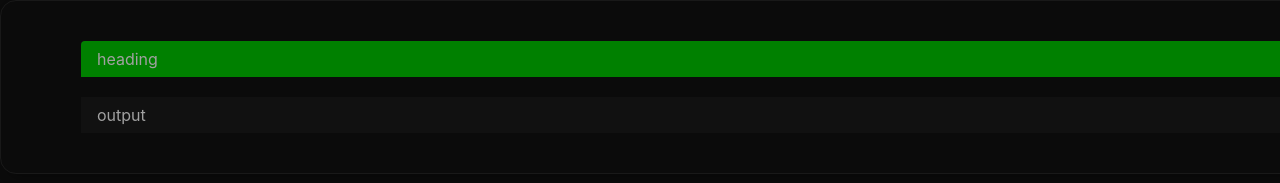
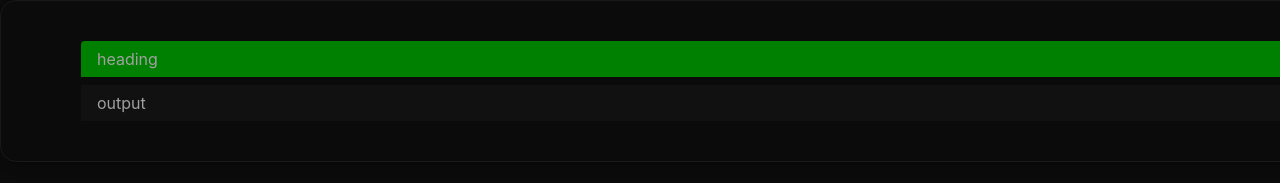
Before and after one commit to Mridul-Works/to-do-reactapp, a React (Create React App) app: page / in a window 1280 px wide. Shown: the top 183 px of the page. Built offline with nearby package versions, Linux system fonts and the light colour scheme.

Commit message:
gap fixed in wrapper

```diff
--- a/src/style/home.css
+++ b/src/style/home.css
@@ -21,7 +21,7 @@ color: #a1a1a1;
     .todoWrapper{
         display: flex;
         flex-direction: column;
-        gap: 20px;
+        gap: 8px;
     }
     .todoHeading{
         background-color: green;
```
